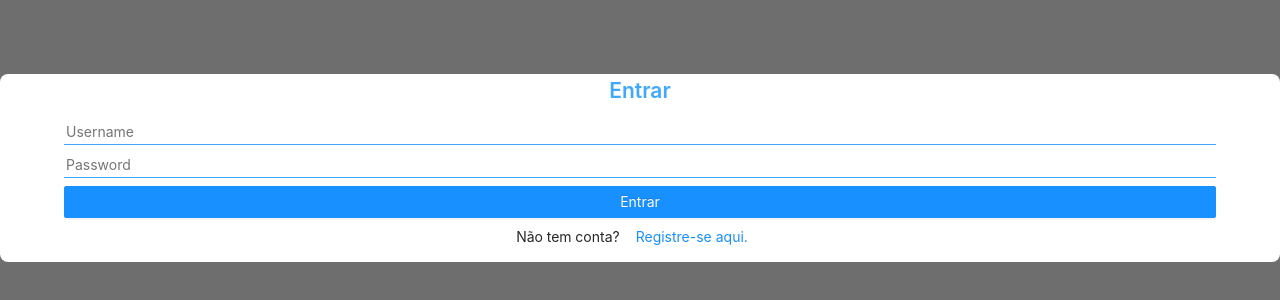
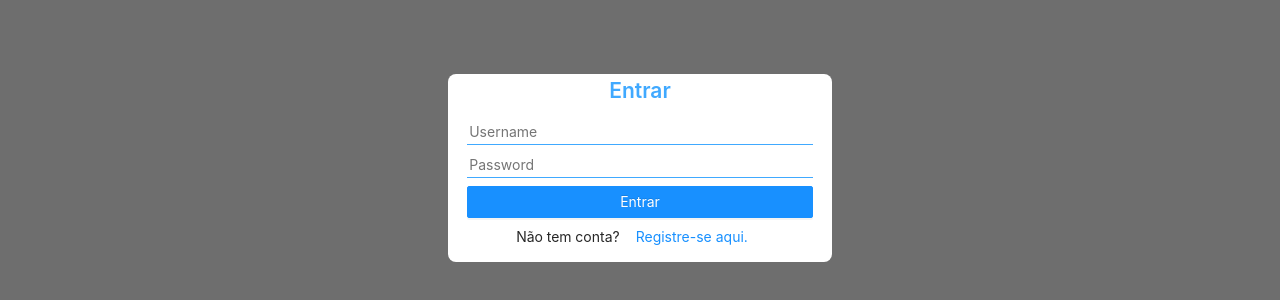
Before and after one commit to ranielsobrinho/flex-todos, a React (Create React App) app: page / in a window 1280 px wide. Shown: the part 232-532 px from the top of the page. Built offline with nearby package versions, Linux system fonts and the light colour scheme.

Commit message:
style: add media query for responsiveness

```diff
--- a/src/pages/Home/index.css
+++ b/src/pages/Home/index.css
@@ -3,11 +3,13 @@
   display: flex;
   flex-direction: column;
   justify-content: center;
+  align-items: center;
 }
 
 .form {
   background-color: white;
   border-radius: 0.5rem;
+  width: 100%;
 }
 
 .content {
@@ -15,3 +17,15 @@
   justify-content: center;
   align-items: baseline;
 }
+
+@media screen and (min-width: 720px) {
+  .form {
+    width: 60%;
+  }
+}
+
+@media screen and (min-width: 1200px) {
+  .form {
+    width: 30%;
+  }
+}
```
